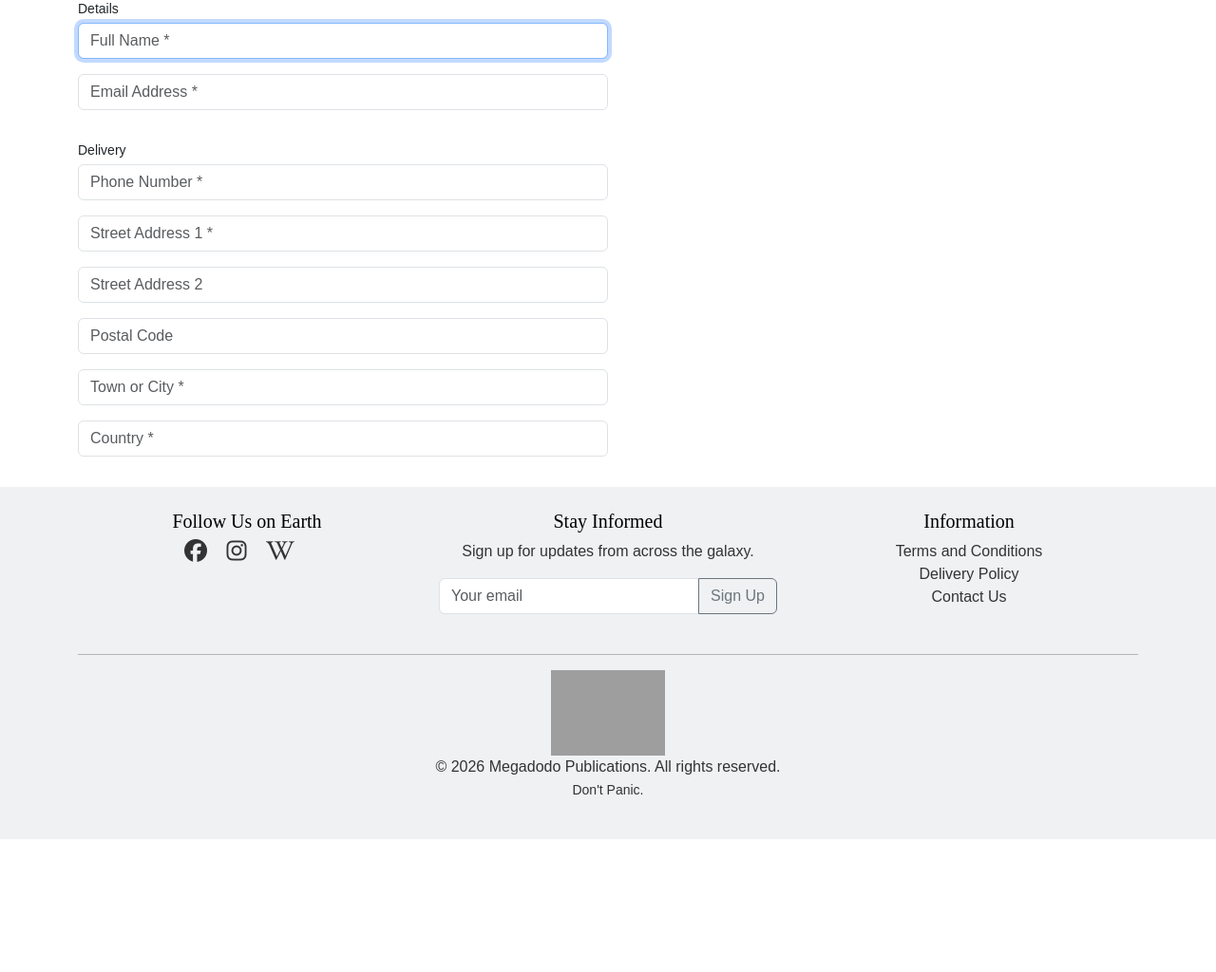
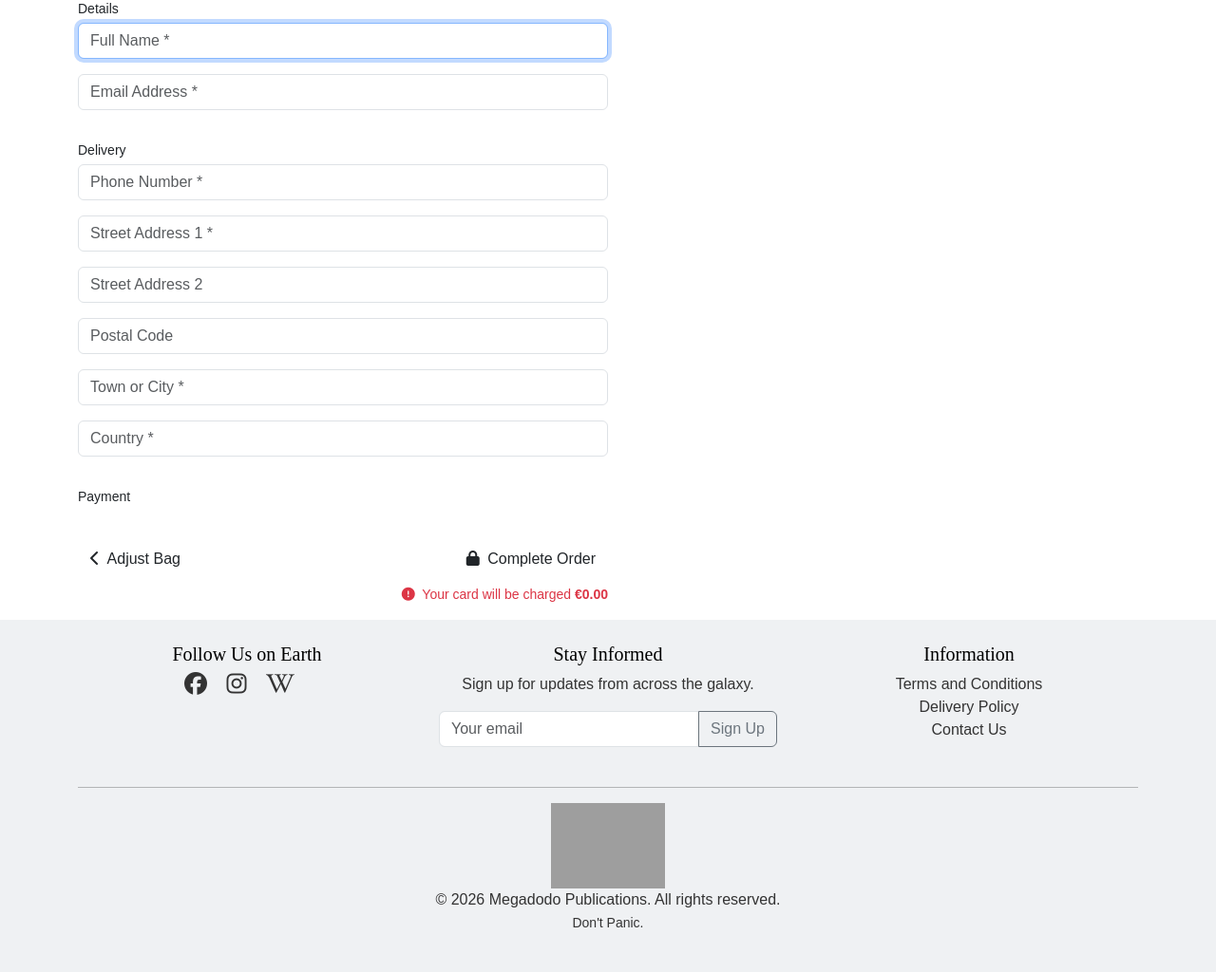
Before and after one commit to MrsmLisa/Megadodo-Publications, a Django app: template checkout/templates/checkout/checkout.html in a window 1280 px wide. Shown: the part 478-1502 px from the top of the page at 95% size. Before the commit the page ends 1362 px from the top, so only its background shows below. Run offline with Django 4.2, Linux system fonts and the light colour scheme; the template is opened without the code that fills it: values that come from a table or form of the project are taken from there, others are empty; some libraries are stand-ins or nearby versions; some web fonts are replaced; grey boxes are pictures that could not be loaded.

Commit message:
Added the js for stripe and finished off the html

```diff
--- /dev/null
+++ b/checkout/static/checkout/js/stripe_elements.js
@@ -0,0 +1,77 @@
+/*
+    Core logic/payment flow for this comes from here:
+    https://stripe.com/docs/payments/accept-a-payment
+*/
+
+var stripePublicKey = $('#id_stripe_public_key').text().slice(1, -1);
+var clientSecret = $('#id_client_secret').text().slice(1, -1);
+
+var stripe = Stripe(stripePublicKey);
+var elements = stripe.elements();
+
+var style = {
+    base: {
+        color: '#000',
+        fontFamily: '"Helvetica Neue", Helvetica, sans-serif',
+        fontSmoothing: 'antialiased',
+        fontSize: '16px',
+        '::placeholder': {
+            color: '#aab7c4'
+        }
+    },
+    invalid: {
+        color: '#dc3545',
+        iconColor: '#dc3545'
+    }
+};
+
+var card = elements.create('card', {style: style});
+card.mount('#card-element');
+
+// Handle realtime validation errors on the card element
+card.addEventListener('change', function (event) {
+    var errorDiv = document.getElementById('card-errors');
+    if (event.error) {
+        var html = `
+            <span class="icon" role="alert">
+                <i class="fas fa-times"></i>
+            </span>
+            <span>${event.error.message}</span>
+        `;
+        $(errorDiv).html(html);
+    } else {
+        errorDiv.textContent = '';
+    }
+});
+
+// Handle form submit
+var form = document.getElementById('payment-form');
+
+form.addEventListener('submit', function(ev) {
+    ev.preventDefault();
+    card.update({ 'disabled': true});
+    $('#submit-button').attr('disabled', true);
+
+    stripe.confirmCardPayment(clientSecret, {
+        payment_method: {
+            card: card,
+        }
+    }).then(function(result) {
+    if (result.error) {
+        var errorDiv = document.getElementById('card-errors');
+        var html = `
+            <span class="icon" role="alert">
+                <i class="fas fa-times"></i>
+            </span>
+            <span>${result.error.message}</span>
+        `;
+        $(errorDiv).html(html);
+        card.update({ 'disabled': false});
+        $('#submit-button').attr('disabled', false);
+    } else {
+        if (result.paymentIntent.status === 'succeeded') {
+            form.submit();
+        }
+    }
+    });
+});
--- a/checkout/templates/checkout/checkout.html
+++ b/checkout/templates/checkout/checkout.html
@@ -21,8 +21,8 @@
                     </div>
                     <div class="col-5 text-end">
                         <p class="mb-1 mt-0 small text-muted">Subtotal</p>
-                </div>
-            </div>
+                    </div>
+        </div>
             {% for item in bag_items %}
             <div class="row">
                 <div class="col-2 mb1">
@@ -76,7 +76,36 @@
                 {{ order_form.town_or_city }}
                 {{ order_form.country }}
             </fieldset>
+            <fieldset class="mb-3">
+                <legend class="fieldset-label small mb-1">Payment</legend>
+                <!-- Stripe card element -->
+                <div id="card-element" class="mb-3"></div>
+                <!-- Form errors -->
+                <div id="card-errors" class="mb-3 text-danger" role="alert"></div>
+                <input type="hidden" name="client_secret" value="{{ client_secret }}">
+            </fieldset>
+            <div class="d-flex justify-content-between mt-3">
+                <a href="{% url 'view_bag' %}" class="btn">
+                    <i class="fas fa-chevron-left me-1"></i> Adjust Bag
+                </a>
+                <button type="submit" id="submit-button" class="btn">
+                    <i class="fas fa-lock me-1"></i> Complete Order
+                </button>
+            </div>
+            <p class="small text-danger mt-2 text-end">
+                <i class="fas fa-exclamation-circle me-1"></i>
+                Your card will be charged <strong>€{{ grand_total|floatformat:2 }}</strong>
+            </p>
+        </form>
     </div>
+</div>
+
+{% block post_load_js %}
+{{ stripe_public_key|json_script:"stripe-public-key" }}
+{{ client_secret|json_script:"client-secret" }}
+<script src="https://js.stripe.com/v3/"></script>
+<script src="{% static 'checkout/js/stripe_elements.js' %}"></script>
+{% endblock post_load_js %}
 
 
-{% endblock %}
+{% endblock content %}
```
Also changed, not shown: megadodo_publications/settings.py (+7 -1 lines).
